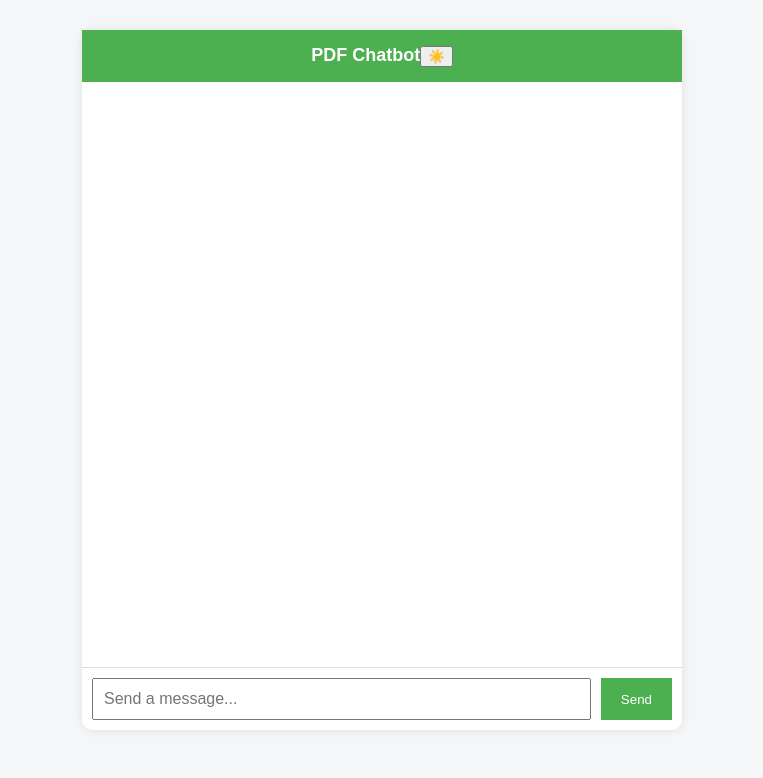
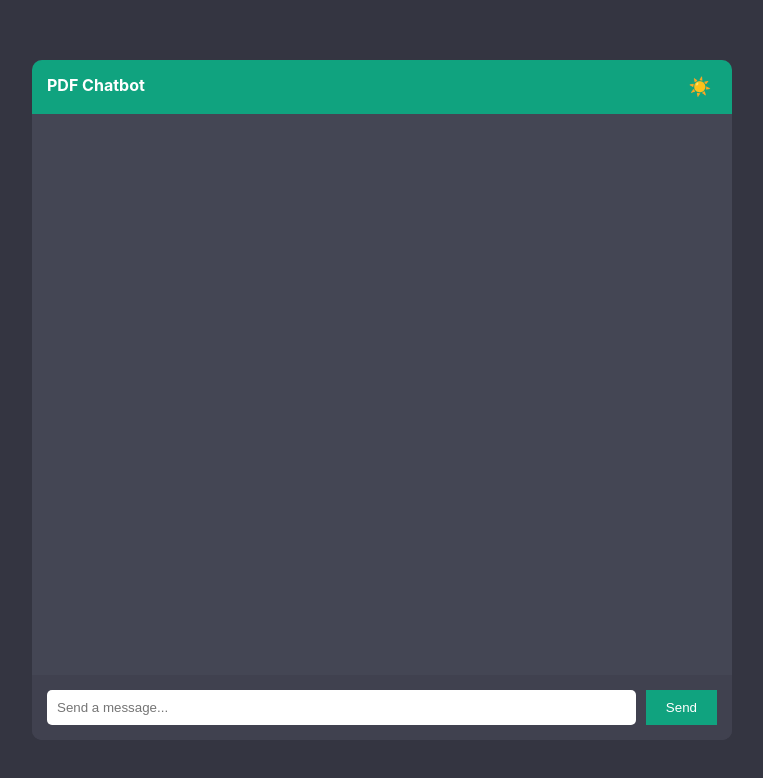
Before and after one commit to nirmal2342/pdf-rag-chatbot, a React (Create React App) app in the folder frontend/: page / in a window 1280 px wide. Shown: the top 778 px of the page, without its empty margins (258-1021 px from the left). Built offline with nearby package versions, Linux system fonts and the light colour scheme.

Commit message:
user interface updated

```diff
--- a/frontend/src/App.css
+++ b/frontend/src/App.css
@@ -1,71 +1,138 @@
-body {
-  margin: 0;
-  font-family: Arial, sans-serif;
-  background-color: #f4f6f8;
+.app {
+  height: 100vh;
+  display: flex;
+  justify-content: center;
+  align-items: center;
+  background: #f7f7f8;
+}
+
+.app.dark {
+  background: #343541;
 }
 
 .chat-container {
-  width: 600px;
-  height: 700px;
-  margin: 30px auto;
-  background: white;
+  width: 700px;
+  height: 85vh;
   display: flex;
   flex-direction: column;
+  background: #ffffff;
   border-radius: 10px;
-  box-shadow: 0 0 10px rgba(0,0,0,0.1);
+  overflow: hidden;
+}
+
+.dark .chat-container {
+  background: #444654;
+  color: white;
 }
 
 .chat-header {
   padding: 15px;
-  background: #4CAF50;
+  background: #10a37f;
+  color: white;
+  font-weight: bold;
+  display: flex;
+  justify-content: space-between;
+}
+
+.theme-toggle {
+  background: none;
+  border: none;
   color: white;
   font-size: 18px;
-  font-weight: bold;
-  text-align: center;
+  cursor: pointer;
 }
 
 .chat-body {
   flex: 1;
-  padding: 15px;
+  padding: 20px;
   overflow-y: auto;
 }
 
 .message {
-  padding: 10px;
-  margin: 10px 0;
+  display: flex;
+  margin-bottom: 15px;
+}
+
+.message.user {
+  flex-direction: row-reverse;
+}
+
+.avatar {
+  margin: 0 10px;
+  font-size: 22px;
+}
+
+.bubble {
+  padding: 10px 15px;
   border-radius: 8px;
   max-width: 70%;
 }
 
-.user {
-  background: #4CAF50;
+.user .bubble {
+  background: #10a37f;
   color: white;
-  margin-left: auto;
 }
 
-.bot {
-  background: #e5e5ea;
-  color: black;
-  margin-right: auto;
+.bot .bubble {
+  background: #ececf1;
+}
+
+.dark .bot .bubble {
+  background: #565869;
+  color: white;
 }
 
 .chat-footer {
   display: flex;
-  padding: 10px;
-  border-top: 1px solid #ddd;
+  padding: 15px;
+  background: #ffffff;
+}
+
+.dark .chat-footer {
+  background: #40414f;
 }
 
 .chat-footer input {
   flex: 1;
   padding: 10px;
-  font-size: 16px;
+  border-radius: 5px;
+  border: none;
 }
 
 .chat-footer button {
+  margin-left: 10px;
   padding: 10px 20px;
-  margin-left: 10px;
-  background: #4CAF50;
+  background: #10a37f;
   color: white;
   border: none;
   cursor: pointer;
 }
+
+/* Typing animation */
+
+.typing span {
+  height: 8px;
+  width: 8px;
+  margin: 0 2px;
+  background: gray;
+  border-radius: 50%;
+  display: inline-block;
+  animation: bounce 1.4s infinite;
+}
+
+.typing span:nth-child(2) {
+  animation-delay: 0.2s;
+}
+
+.typing span:nth-child(3) {
+  animation-delay: 0.4s;
+}
+
+@keyframes bounce {
+  0%, 80%, 100% {
+    transform: scale(0);
+  }
+  40% {
+    transform: scale(1);
+  }
+}
```
